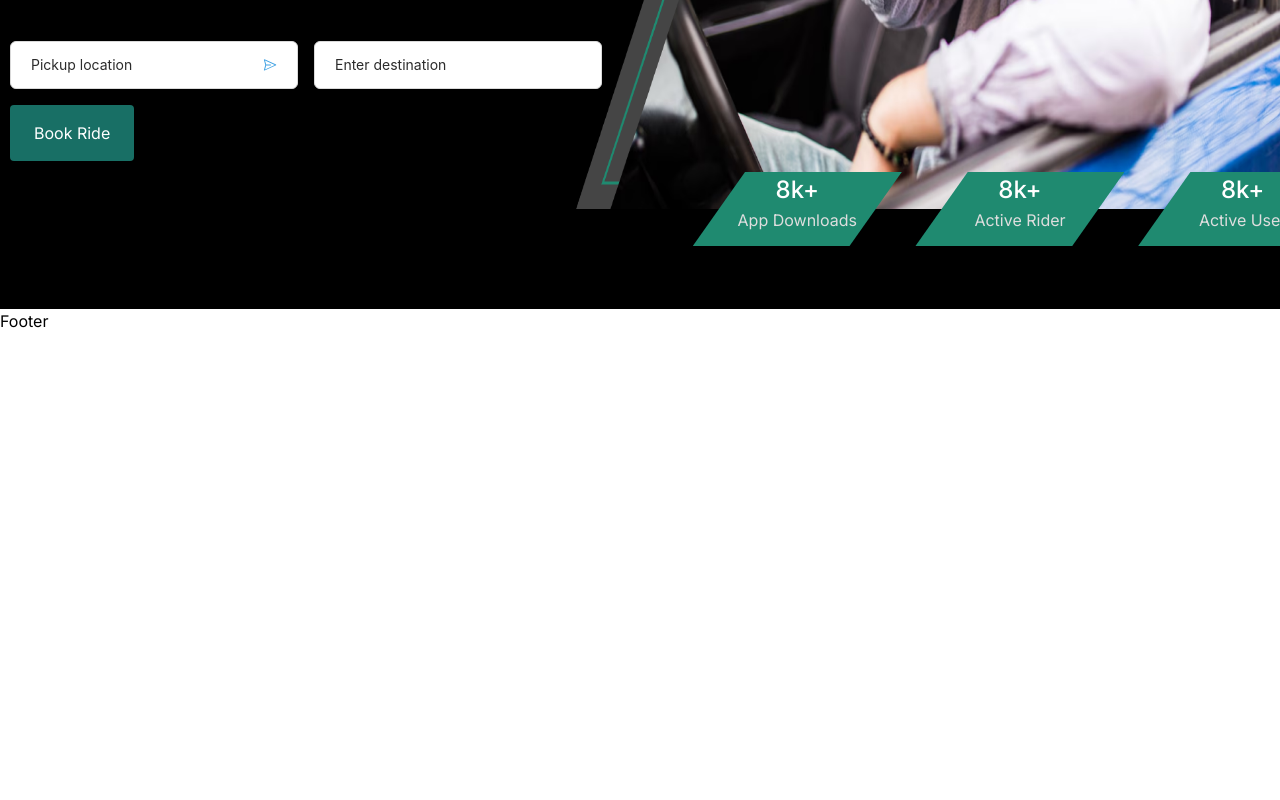
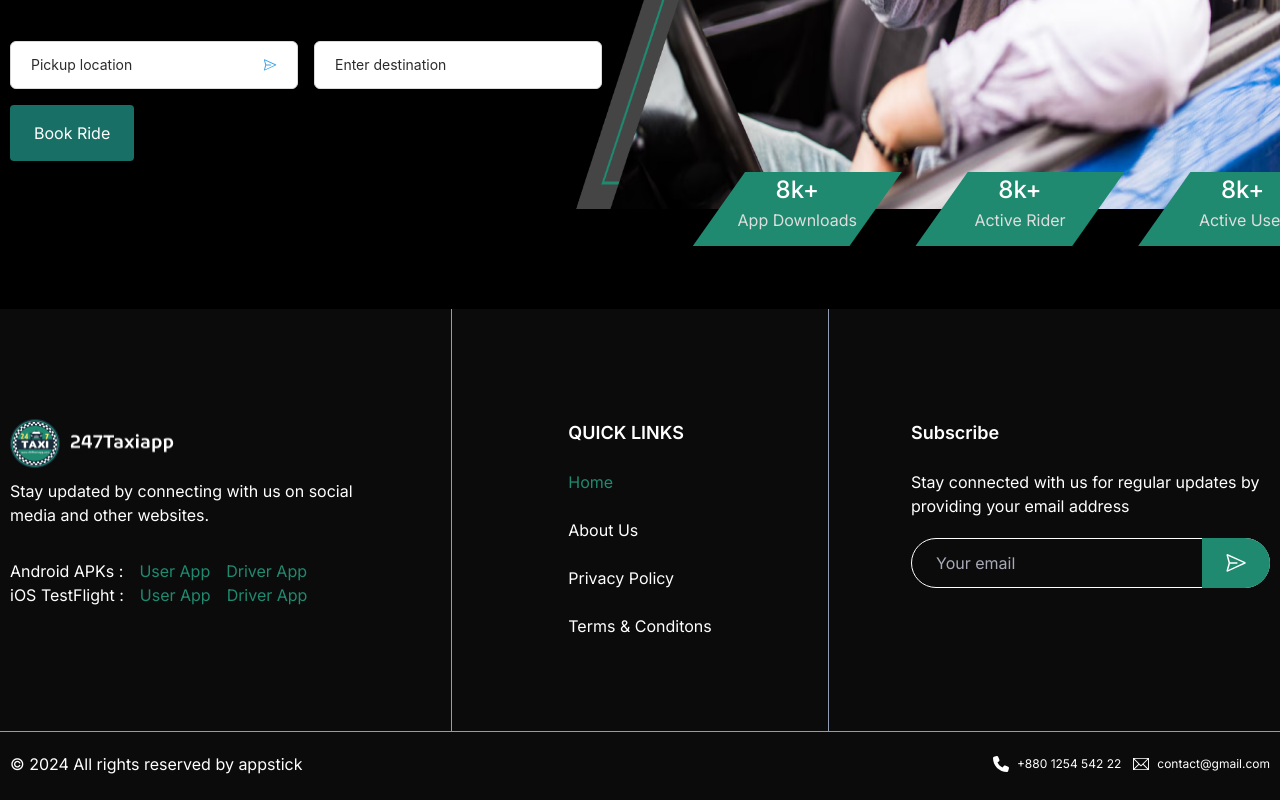
Before and after one commit to Tasniasamia/taxi-app, a Next.js app: page / in a window 1280 px wide. Shown: the part 626-1426 px from the top of the page. Before the commit the page ends 959 px from the top, so only its background shows below. Built offline with nearby package versions, Linux system fonts and the light colour scheme.

Commit message:
finally footer done

```diff
--- a/app/components/layout/footer.js
+++ b/app/components/layout/footer.js
@@ -1,11 +1,127 @@
-import React from 'react';
+"use client";
+import Link from "next/link";
+import { usePathname } from "next/navigation";
+import React from "react";
+import { VscSend } from "react-icons/vsc";
+import { FaPhone } from "react-icons/fa6";
+import { TfiEmail } from "react-icons/tfi";
 
 const Footer = () => {
-    return (
-        <div>
-            Footer
+  const pathname = usePathname();
+  return (
+    <div className="!bg-bgdark">
+      <div className="container  md:flex flex md:flex-row flex-col sm:grid grid-cols-2 justify-items-stretch   md:h-[422px]">
+        <div className="md:w-[35%] w-full flex   md:justify-start">
+          <div className=" md:pt-[110px] pt-[50px] w-[359px]">
+            <Link href="/">
+              <img src="/logo.png" className="h-[50px] w-[164px] " alt="logo" />
+            </Link>
+            <p className="mt-[10px] font-normal text-white">
+              Stay updated by connecting with us on social media and other
+              websites.
+            </p>
+            <div className="mt-[32.05px]">
+              <div className="flex gap-x-4">
+                <p className="text-white">Android APKs :</p>
+                <p className="text-primary">User App</p>
+                <p className="text-primary">Driver App</p>
+              </div>
+              <div className="flex gap-x-4">
+                <p className="text-white">iOS TestFlight :</p>
+                <p className="text-primary">User App</p>
+                <p className="text-primary">Driver App</p>
+              </div>
+            </div>
+          </div>
         </div>
-    );
+        <div className="md:w-[30%] w-full text-white  flex md:justify-center sm:justify-end justify-start md:pt-[110px] pt-[50px] lg:border-y-0 lg:border-x border-x-0  lg:border-[#919BB3] ">
+          <div className="flex-col  md:text-start sm:text-center text-start ">
+            <h3 className="header-5 text-white font-semibold mb-[24px] ">
+              QUICK LINKS
+            </h3>
+            <ul className="flex-col space-y-[24px]  ">
+              <li>
+                <Link
+                  href="/"
+                  className={`${
+                    pathname === "/" ? "text-primary" : "text-white"
+                  } hover:text-primary duration-300 ease-in-out`}
+                >
+                  Home
+                </Link>
+              </li>
+              <li>
+                <Link
+                  href="/about"
+                  className={`${
+                    pathname === "/about" ? "text-primary" : "text-white"
+                  } hover:text-primary duration-300 ease-in-out`}
+                >
+                  About Us
+                </Link>
+              </li>
+              <li>
+                <Link
+                  href="/privacy"
+                  className={`${
+                    pathname === "/privacy" ? "text-primary" : "text-white"
+                  } hover:text-primary duration-300 ease-in-out`}
+                >
+                  Privacy Policy
+                </Link>
+              </li>
+              <li>
+                <Link
+                  href="/terms"
+                  className={`${
+                    pathname === "/terms" ? "text-primary" : "text-white"
+                  } hover:text-primary duration-300 ease-in-out`}
+                >
+                  Terms & Conditons
+                </Link>
+              </li>
+            </ul>
+          </div>
+        </div>
+        <div className="md:w-[35%] w-full text-white sm:col-span-2  pb-10 md:pb-0  h-auto flex md:justify-end  ">
+          <div className="md:pt-[110px] pt-[50px] md:w-[359px] ">
+            <h5 className="header-5 font-semibold text-white mb-[24px]">
+              Subscribe
+            </h5>
+            <p className="text-white font-normal  ">
+              Stay connected with us for regular updates by providing your email
+              address
+            </p>
+            <div className="subscribe relative mt-[20px]">
+              <input
+                type="text"
+                placeholder="Your email"
+                className="w-full rounded-full bg-transparent border border-white  focus:outline-none  h-[50px] ps-[24px] "
+              />
+              <div className="w-[68px] h-[50px] bg-primary absolute right-0 top-0 flex justify-center items-center rounded-e-full">
+                <VscSend className=" text-white  " size={22} />
+              </div>
+            </div>
+          </div>
+        </div>
+      </div>
+      <div className="pt-[20px] pb-[24px] text-white border-t border-[#919BB3]">
+        <div className="container flex md:flex-row flex-col md:justify-between justify-center">
+          <p className="md:text-start text-center md:pb-0 pb-6">&copy; 2024 All rights reserved by appstick</p>
+          <div className="text-[12px] flex gap-x-3 items-center justify-center">
+            <p className="flex gap-2 items-center">
+              <FaPhone size={16} />
+              <span>+880 1254 542 22</span>
+            </p>
+            <p className="flex gap-2 items-center">
+              <TfiEmail size={16} />
+              <span>contact@gmail.com</span>
+            </p>
+          </div>
+        </div>
+      </div>
+    </div>
+  );
 };
 
 export default Footer;
--- a/global.scss
+++ b/global.scss
@@ -27,6 +27,9 @@
 .header-2{
   @apply md:text-[32px] text-[21px] font-medium;
 }
+.header-5{
+  @apply text-[18px];
+}
 .b-input {
   input::placeholder{
     color: #2b2b2b;
@@ -49,3 +52,7 @@
 
   }
 }
+.subscribe > input::placeholder {
+    color:#A7A9B7!important;
+
+}
```
